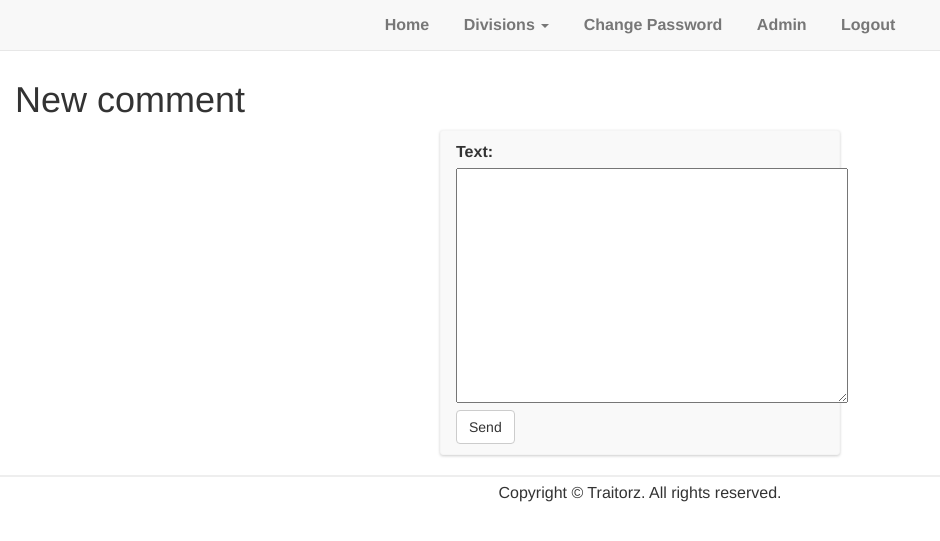
After one commit to rakib10rr3/Bangladesh-Travel-Magazine, a Django app: page /app1/1/1/story/96/comment/ in a window 1280 px wide. The commit adds this page. Shown: the top 541 px of the page, without its empty margins (0-940 px from the left). Run offline with Django 3.2, Linux system fonts and the light colour scheme; a user stored in the database is signed in; data comes from the database, SQL or seed files in the repository; both versions use the stored data as it was after the commit; some libraries are stand-ins or nearby versions.

Commit message:
added (comment version-1) ,, fixed Story finish button

```diff
--- a/app1/admin.py
+++ b/app1/admin.py
@@ -1,5 +1,5 @@
 from django.contrib import admin
-from .models import Division,Page,Story
+from .models import Division,Page,Story,Comment
 
 
 class DivisionAdmin(admin.ModelAdmin):          # this is for to simplify urls
@@ -13,3 +13,4 @@ class PageAdmin(admin.ModelAdmin):          # this is for to simplify urls
 admin.site.register(Division,DivisionAdmin)
 admin.site.register(Page,PageAdmin)
 admin.site.register(Story)
+admin.site.register(Comment)
--- a/app1/forms.py
+++ b/app1/forms.py
@@ -1,7 +1,7 @@
 from django import forms
 from django.forms import Textarea, TextInput, NumberInput, FileInput
 
-from .models import Page, Story, Picture
+from .models import Page, Story, Picture,Comment
 
 
 class PageForm(forms.ModelForm):
@@ -51,3 +51,7 @@ class imageForm(forms.ModelForm):
         widgets = {
             'file': FileInput(attrs={'class': 'btn btn-default'}),
         }
+class CommentForm(forms.ModelForm):
+    class Meta:
+        model=Comment
+        fields=('text',)
--- a/app1/models.py
+++ b/app1/models.py
@@ -123,3 +123,19 @@ class UserProfile(models.Model):
     # The additional attributes we wish to include.
     def __str__(self):
         return self.user.username
+
+
+
+class Comment(models.Model):
+    story=models.ForeignKey(Story,related_name='comments')
+    author=models.ForeignKey(User)
+    text=models.TextField(max_length=1000)
+    created_date=models.DateTimeField(auto_now_add=True)
+    approved_comment=models.BooleanField(default=False)
+
+    @property
+    def approve(self):
+        self.approved_comment=True
+        self.save()
+    def __str__(self):
+        return self.text
--- a/app1/urls.py
+++ b/app1/urls.py
@@ -21,13 +21,17 @@ from . import views
 urlpatterns = [
     url(r'^$', views.index, name='index'),
     url(r'^like/$', views.like, name='like'),
+    url(r'^(?P<division_name_slug>[\w\-]+)/(?P<page_name_slug>[\w\-]+)/story/(?P<story_id>\d+)/comment/$', views.add_comment_to_story, name='add_comment_to_story'),
     url(r'^profile/(?P<user_name>[\w\-]+)/$', views.view_profile, name='user_profile'),  # New! New!
     url(r'^(?P<division_name_slug>[\w\-]+)/$', views.division_detail, name='division_detail'),  # New!
     url(r'^(?P<division_name_slug>[\w\-]+)/add_page/$', views.add_page, name='add_page'),
     url(r'^(?P<division_name_slug>[\w\-]+)/(?P<page_name_slug>[\w\-]+)/$', views.story, name='story'),  # New!
-    url(r'^(?P<division_name_slug>[\w\-]+)/(?P<page_name_slug>[\w\-]+)/share/$', views.story_share, name='story_share'),  # New!
-    url(r'^(?P<division_name_slug>[\w\-]+)/(?P<page_name_slug>[\w\-]+)/share/(?P<story_id>\d+)$', views.image_share, name='image_share'),  # New!
-    url(r'^(?P<division_name_slug>[\w\-]+)/(?P<page_name_slug>[\w\-]+)/share/(?P<story_id>\d+)/(?P<value_id>\d+)$', views.image_delete, name='delete_pic'),
+    url(r'^(?P<division_name_slug>[\w\-]+)/(?P<page_name_slug>[\w\-]+)/share/$', views.story_share, name='story_share'),
+    # New!
+    url(r'^(?P<division_name_slug>[\w\-]+)/(?P<page_name_slug>[\w\-]+)/share/(?P<story_id>\d+)$', views.image_share,
+        name='image_share'),  # New!
+    url(r'^(?P<division_name_slug>[\w\-]+)/(?P<page_name_slug>[\w\-]+)/share/(?P<story_id>\d+)/(?P<value_id>\d+)$',
+        views.image_delete, name='delete_pic'),
     # New!
     # url(r'^(?P<division_name_slug>[\w\-]+)/(?P<page_name_slug>[\w\-]+)/view/$',views.story_view, name='story_view'),  # New!
 ]
--- a/app1/views.py
+++ b/app1/views.py
@@ -3,7 +3,7 @@ from django.contrib.auth.models import User  # for using the User one to one mod
 from django.http import HttpResponse
 from django.shortcuts import render, redirect
 
-from .forms import PageForm, storyForm, imageForm
+from .forms import PageForm, CommentForm,storyForm, imageForm
 from .models import Division, Page, Picture, Story
 
 try:
@@ -100,13 +100,14 @@ def story(request, division_name_slug, page_name_slug):
             like_list.append(s.id)
 
     print(like_list)
-
+    form=CommentForm()
     return render(request, 'app1/story.html',
                   {
                       'stories': stories,
                       'division': division_name_slug,
                       'page': page_name_slug,
-                      'like_list': like_list
+                      'like_list': like_list,
+                      'form':form
                   })
 
 
@@ -118,6 +119,7 @@ def story(request, division_name_slug, page_name_slug):
 def story_share(request, division_name_slug, page_name_slug):
     page_name = page_name_slug.title()
     page = Page.objects.get(name=page_name)
+
     if request.method == 'POST':
         form = storyForm(request.POST, request.FILES)
         if form.is_valid():
@@ -188,9 +190,9 @@ def image_share(request, division_name_slug, page_name_slug, story_id):
     return render(request, 'app1/image_upload.html', context_dict)
 
 
-# todo: shohag: login required dite hobena? @imran
 
 
+@login_required()
 def like(request):
     story_id = request.GET.get('obj_id', None)
     story = Story.objects.get(id=story_id)
@@ -215,11 +217,23 @@ def like(request):
     }
     return HttpResponse(json.dumps(jsonData), content_type='application/json')
 
-
-# TODO: shohag: login required dite hobena? @imran ---- Yes--done
-
-
 def image_delete(request, division_name_slug, page_name_slug, story_id, value_id):
     obj = Picture.objects.get(pk=value_id)
     obj.delete()
     return redirect('image_share', division_name_slug, page_name_slug, story_id)
+@login_required()
+def add_comment_to_story(request, division_name_slug, page_name_slug,story_id):
+    story=Story.objects.get(id=story_id)
+    if request.method == 'POST':
+        form=CommentForm(request.POST)
+        if form.is_valid():
+            comment=form.save(commit=False)
+            comment.author=request.user
+            comment.story=story
+            comment.save()
+            print("all done")
+            return redirect('story',division_name_slug, page_name_slug)
+    else:
+        form=CommentForm()
+        print("took the form and called html")
+    return render(request,'app1/comment_add.html',{'form': form } )
--- a/static/app1/CSS/style.css
+++ b/static/app1/CSS/style.css
@@ -71,6 +71,10 @@ h1, h2, h3, h4, h5, h6 {
 /**
  * All about post
  */
+
+.comment {
+    margin: 20px 0px 20px 20px;
+}
 
 div.gp-div-post-summery, div.gp-div-post-full {
     padding: 0;
@@ -175,6 +179,10 @@ div.gp-div-post-summery, div.gp-div-post-full {
     border-top: 2px solid #eee;
 }
 
+
+
+
+
 /**
  * Style for big screens ;)
  */
--- /dev/null
+++ b/templates/app1/comment_add.html
@@ -0,0 +1,11 @@
+{% extends 'app1/base.html' %}
+
+{% block body_block  %}
+    <h1>New comment</h1>
+    <form method="POST" class="gp-form">
+        {% csrf_token %}
+        {{ form.as_table }}
+        <button type="submit" class="btn btn-default">Send</button>
+    </form>
+
+{% endblock %}
--- a/templates/app1/image_upload.html
+++ b/templates/app1/image_upload.html
@@ -16,6 +16,7 @@
             </div>
         {% endfor %}
         <button class="btn btn-primary" type="submit" name="submit">Add Image</button>
+         <a href="{% url 'index'%}" class="btn btn-primary">Done</a>
     </form>
 
     {% if story_obj.stories %}
```
Also changed, not shown: templates/app1/story.html (+23 -6 lines), app1/migrations/0009_comment.py (added), db.sqlite3, 1 other file.
